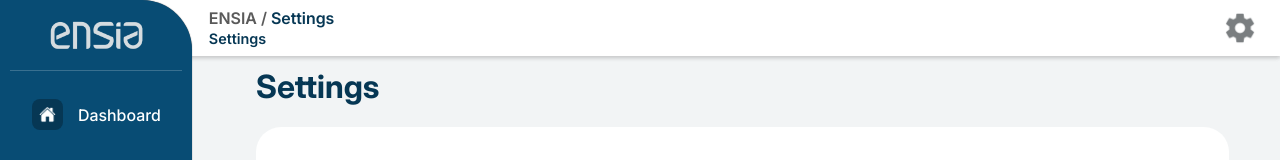
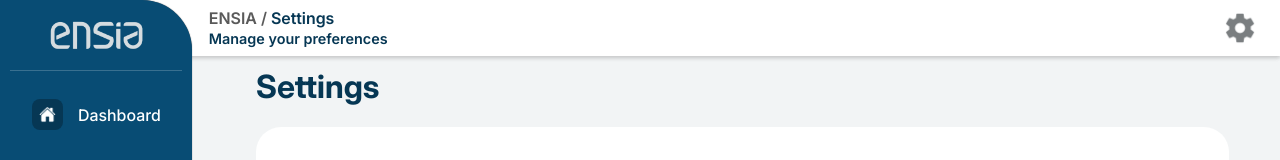
Before and after one commit to HachemSekhsoukh/LibrarySystem, a React (Vite) app: page /settings in a window 1280 px wide. Shown: the top 160 px of the page. Built offline with nearby package versions, Linux system fonts and the light colour scheme; a web font is replaced by a local one.

Commit message:
header update

```diff
--- a/src/CSS/home.css
+++ b/src/CSS/home.css
@@ -28,4 +28,4 @@
     height: 100vh;
     width: 100%;
     z-index: -9
-    }
+  }
--- a/src/CSS/login.css
+++ b/src/CSS/login.css
@@ -1,4 +1,4 @@
-@import "src/styles/colors.css";
+@import "../styles/colors.css";
 
 @font-face {
   font-family: "Helvetica";
--- a/src/Layouts/PagesLayout.jsx
+++ b/src/Layouts/PagesLayout.jsx
@@ -1,13 +1,27 @@
 import NavBar from "../components/NavBar";
 import Header from "../components/Header";
 import "./PagesLayout.css";
-import { Outlet } from "react-router-dom";
+import { Outlet, useLocation  } from "react-router-dom";
 
 function PagesLayout() {
+  const location = useLocation();
+
+  // Define titles and subtitles for each route
+  const pageTitles = {
+    "/settings": { title: "Settings", subtitle: "Manage your preferences" },
+  };
+
+
+  // Get the title and subtitle based on the current route
+  const { title, subtitle } = pageTitles[location.pathname] || {
+    title: "Page Not Found",
+    subtitle: "The page you are looking for does not exist.",
+  };
+
   return (
     <div className="pageLayoutContainer">
       <div className="header">
-        <Header />
+        <Header title={title} subtitle={subtitle} />
       </div>
       <div className="navbar">
         <NavBar />
--- a/src/components/Header.jsx
+++ b/src/components/Header.jsx
@@ -1,12 +1,12 @@
 import "../CSS/header.css";
-const Header = () => {
+const Header = ({ title, subtitle }) => {
   return (
     <header className="header">
       <div className="spacer"></div>
       <div className="rest">
         <div className="header-title">
-          ENSIA / <span className="sub-title">Settings</span><br></br>
-          <span className="sub-sub-title">Settings</span>
+          ENSIA / <span className="sub-title">{title}</span><br></br>
+          <span className="sub-sub-title">{subtitle}</span>
         </div>
 
         <img src="/assets/images/settings-icon.png" className="settings-icon"></img>
```
